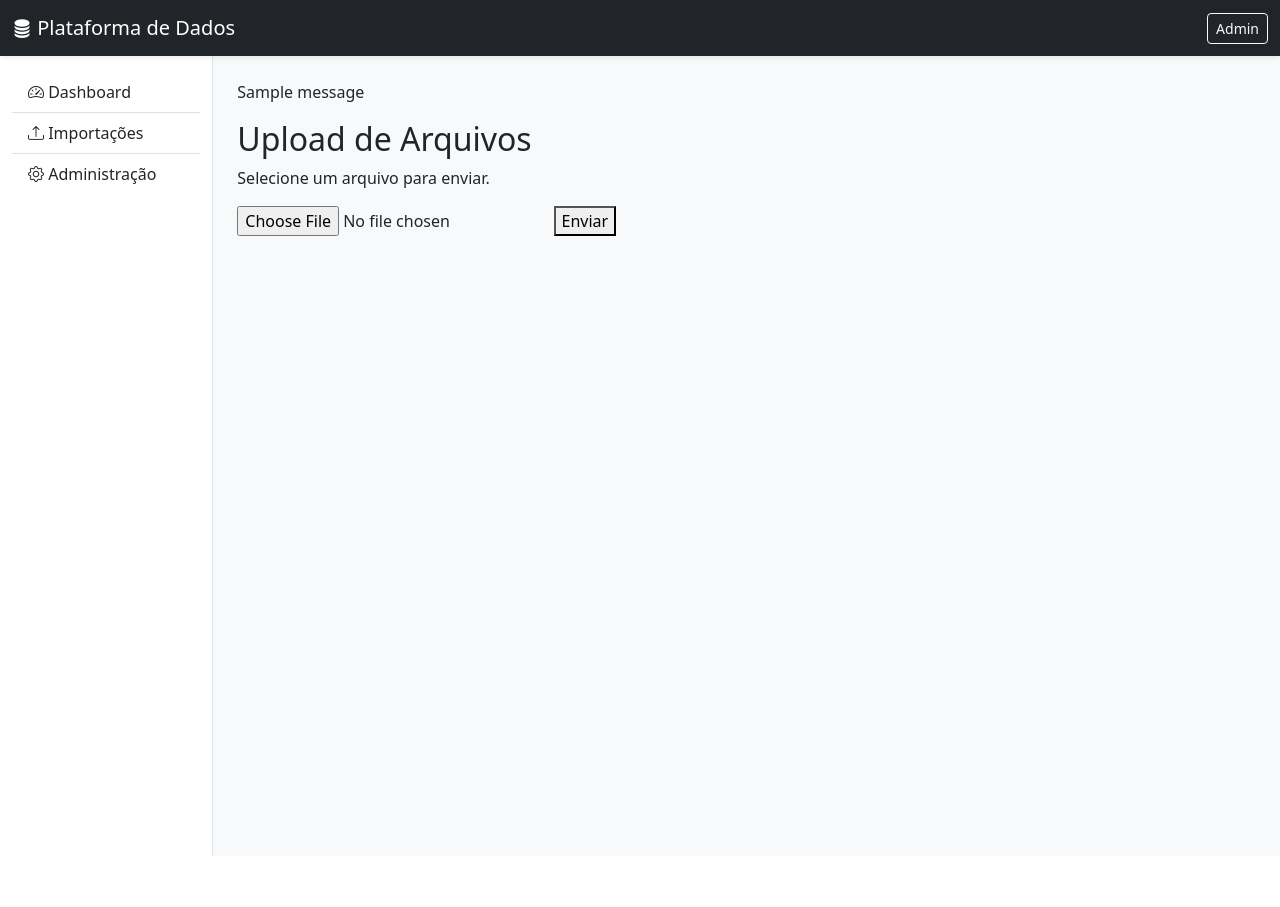
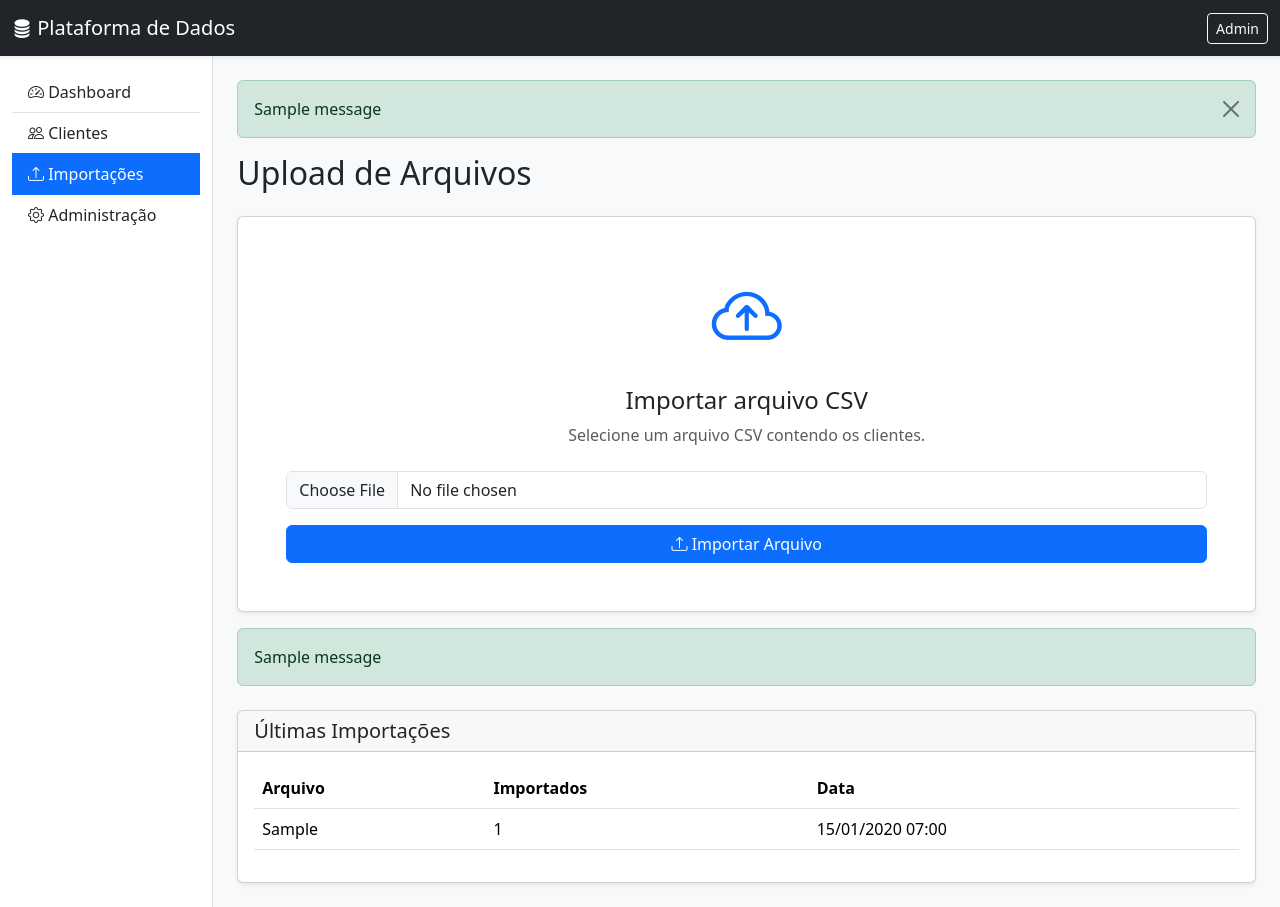
Before and after one commit to Almir-07/PlataformaDados, a Django app: page /upload/ in a window 1280 px wide. Before the commit the page ends 856 px from the top, so only its background shows below. Run offline with Django 5.2, Linux system fonts and the light colour scheme; tables that the repository leaves empty hold one stand-in row (values such as "Sample post"); one stand-in notice (Sample message) is shown.

Commit message:
Finaliza dashboard, CRUD, upload e melhorias da interface

```diff
--- a/core/templates/core/base.html
+++ b/core/templates/core/base.html
@@ -34,17 +34,25 @@
 
             <div class="list-group list-group-flush mt-3">
 
-                <a href="/" class="list-group-item list-group-item-action">
+                <a href="/"
+                    class="list-group-item list-group-item-action {% if request.path == '/' %}active{% endif %}">
                     <i class="bi bi-speedometer2"></i>
                     Dashboard
                 </a>
+                <a href="/clientes/"
+                    class="list-group-item list-group-item-action {% if '/clientes' in request.path %}active{% endif %}">
+                    <i class="bi bi-people"></i>
+                     Clientes
+                </a>
 
-                <a href="/upload/" class="list-group-item list-group-item-action">
+                <a href="/upload/"
+                    class="list-group-item list-group-item-action {% if '/upload' in request.path %}active{% endif %}">
                     <i class="bi bi-upload"></i>
                     Importações
                 </a>
 
-                <a href="/admin/" class="list-group-item list-group-item-action">
+                <a href="/admin/"
+                    class="list-group-item list-group-item-action">
                     <i class="bi bi-gear"></i>
                     Administração
                 </a>
@@ -54,6 +62,25 @@
         </div>
 
         <div class="col-md-10 p-4">
+
+            {% if messages %}
+
+                {% for message in messages %}
+
+                    <div class="alert alert-{{ message.tags }} alert-dismissible fade show" role="alert">
+
+                        {{ message }}
+
+                        <button type="button"
+                            class="btn-close"
+                            data-bs-dismiss="alert">
+                        </button>
+
+                    </div>
+
+                {% endfor %}
+
+            {% endif %}
 
             {% block content %}
             {% endblock %}
--- a/core/templates/core/upload.html
+++ b/core/templates/core/upload.html
@@ -6,22 +6,113 @@ Upload
 
 {% block content %}
 
+<h2 class="mb-4">
+    Upload de Arquivos
+</h2>
+<div class="card shadow-sm">
+    <div class="card-body p-5">
+        <div class="text-center mb-4">
+            <i class="bi bi-cloud-arrow-up"
+               style="font-size:70px;color:#0d6efd;">
+            </i>
+            <h4 class="mt-3">
+                Importar arquivo CSV
+            </h4>
+            <p class="text-muted">
+                Selecione um arquivo CSV contendo os clientes.
+            </p>
+        </div>
+        <form method="POST"
+              enctype="multipart/form-data">
+            {% csrf_token %}
+            <input
+                type="file"
+                class="form-control mb-3"
+                name="arquivo"
+                accept=".csv">
+            <button
+                class="btn btn-primary w-100">
+                <i class="bi bi-upload"></i>
+                Importar Arquivo
+            </button>
+        </form>
+    </div>
+</div>
+
 {% if messages %}
+
     {% for message in messages %}
-        <p>{{ message }}</p>
+
+        <div class="alert alert-success mt-3">
+
+            {{ message }}
+
+        </div>
+
     {% endfor %}
+
 {% endif %}
 
-<h2>Upload de Arquivos</h2>
+<div class="card shadow-sm mt-4">
 
-<p>Selecione um arquivo para enviar.</p>
+    <div class="card-header">
 
-<form method="POST" enctype="multipart/form-data">
-    {% csrf_token %}
+        <h5 class="mb-0">
+            Últimas Importações
+        </h5>
 
-    <input type="file" name="arquivo">
+    </div>
 
-    <button type="submit">Enviar</button>
-</form>
+    <div class="card-body">
+
+        <table class="table table-hover">
+
+            <thead>
+
+                <tr>
+
+                    <th>Arquivo</th>
+                    <th>Importados</th>
+                    <th>Data</th>
+
+                </tr>
+
+            </thead>
+
+            <tbody>
+
+                {% for item in ultimas_importacoes %}
+
+                <tr>
+
+                    <td>{{ item.arquivo }}</td>
+
+                    <td>{{ item.importados }}</td>
+
+                    <td>{{ item.data|date:"d/m/Y H:i" }}</td>
+
+                </tr>
+
+                {% empty %}
+
+                <tr>
+
+                    <td colspan="3" class="text-center">
+
+                        Nenhuma importação realizada.
+
+                    </td>
+
+                </tr>
+
+                {% endfor %}
+
+            </tbody>
+
+        </table>
+
+    </div>
+
+</div>
 
 {% endblock %}
--- a/core/urls.py
+++ b/core/urls.py
@@ -1,11 +1,19 @@
 from django.urls import path
-from .views import home, upload, lista_clientes, detalhe_cliente
+from .views import (
+    home,
+    upload,
+    clientes,
+    lista_clientes,
+    detalhe_cliente,
+    exportar_excel,
+)
 from . import views
 
 urlpatterns = [
     path("", home, name="home"),
     path("upload/", upload, name="upload"),
     path("clientes/", views.clientes, name="clientes"),
+    path("clientes/exportar/", exportar_excel, name="exportar_excel"),
     path("clientes/novo/", views.novo_cliente, name="novo_cliente"),
     path("clientes/<int:id>/editar/", views.editar_cliente, name="editar_cliente"),
 
--- a/core/views.py
+++ b/core/views.py
@@ -3,18 +3,17 @@ import csv
 from django.shortcuts import render, redirect
 from django.core.files.storage import FileSystemStorage
 from django.contrib import messages
-
 from .models import Arquivo, Cliente, Importacao
-
 from rest_framework.response import Response
 from rest_framework.decorators import api_view
 from .serializers import ClienteSerializer
 from .services.importacao_service import importar_csv
 from rest_framework.permissions import IsAuthenticated
 from rest_framework.decorators import permission_classes
-
 from .models import Cliente, Importacao
 from django.core.paginator import Paginator
+from django.http import HttpResponse
+from openpyxl import Workbook
 
 def home(request):
 
@@ -41,6 +40,32 @@ def home(request):
 
     return render(request, "core/home.html", context)
 
+def exportar_excel(request):
+
+    wb = Workbook()
+    ws = wb.active
+    ws.title = "Clientes"
+
+    ws.append(["Nome", "Email", "Idade"])
+
+    clientes = Cliente.objects.all().order_by("nome")
+
+    for cliente in clientes:
+        ws.append([
+            cliente.nome,
+            cliente.email,
+            cliente.idade
+        ])
+
+    response = HttpResponse(
+        content_type="application/vnd.openxmlformats-officedocument.spreadsheetml.sheet"
+    )
+
+    response["Content-Disposition"] = 'attachment; filename="clientes.xlsx"'
+
+    wb.save(response)
+
+    return response
 
 def upload(request):
 
@@ -73,8 +98,15 @@ def upload(request):
 
         return redirect("upload")
 
-    return render(request, "core/upload.html")
+    ultimas_importacoes = Importacao.objects.order_by("-data")[:5]
 
+    return render(
+        request,
+        "core/upload.html",
+        {
+            "ultimas_importacoes": ultimas_importacoes
+        }
+    )
 @api_view(["GET", "POST"])
 @permission_classes([IsAuthenticated])
 def lista_clientes(request):
```
Also changed, not shown: config/settings.py (+8 -2 lines), core/templates/core/clientes.html (+29 -11 lines), core/templates/core/excluir_cliente.html (+11 -18 lines), core/templates/core/home.html (+44 -71 lines), README.md, 1 other file.
